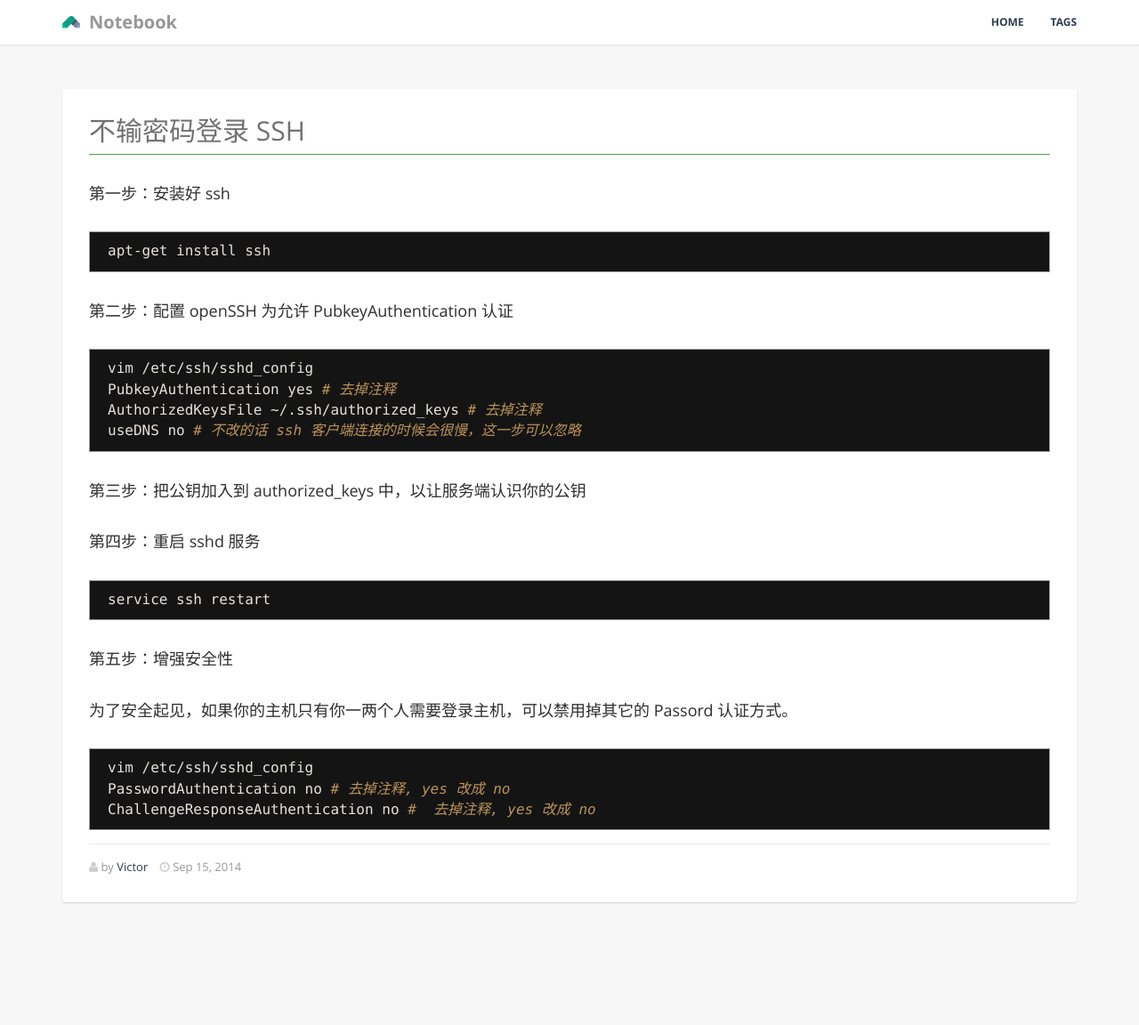
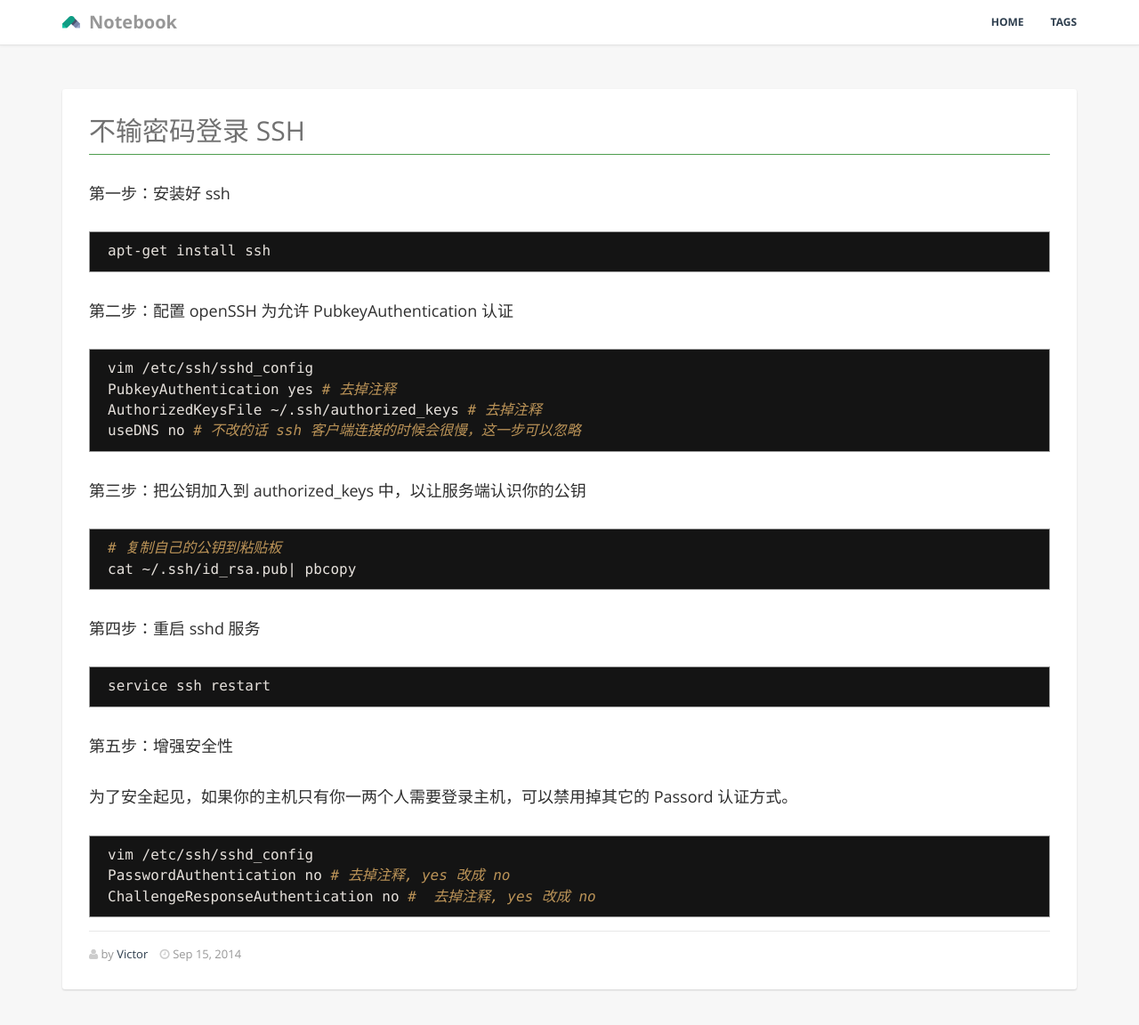
Before and after one commit to GiaoGiaoCat/GiaoGiaoCat.github.io, a Jekyll site: the page built from _posts/201409/2014-09-15-ssh-login-without-password.md, in a window 1280 px wide and 1157 px high. Shown: the top 1152 px of the window at 89% size. Built offline with Jekyll 4.4.1, drawn with Linux system fonts in a browser that asks for light colours; Markdown is read by kramdown in place of the engine named in the settings.

Commit message:
a bit of change

````diff
--- a/_posts/201409/2014-09-15-ssh-login-without-password.md
+++ b/_posts/201409/2014-09-15-ssh-login-without-password.md
@@ -23,6 +23,11 @@ useDNS no # 不改的话 ssh 客户端连接的时候会很慢，这一步可以
 ```
 第三步：把公钥加入到 authorized_keys 中，以让服务端认识你的公钥
 
+```bash
+# 复制自己的公钥到粘贴板
+cat ~/.ssh/id_rsa.pub| pbcopy
+```
+
 第四步：重启 sshd 服务
 
 ```bash
````
